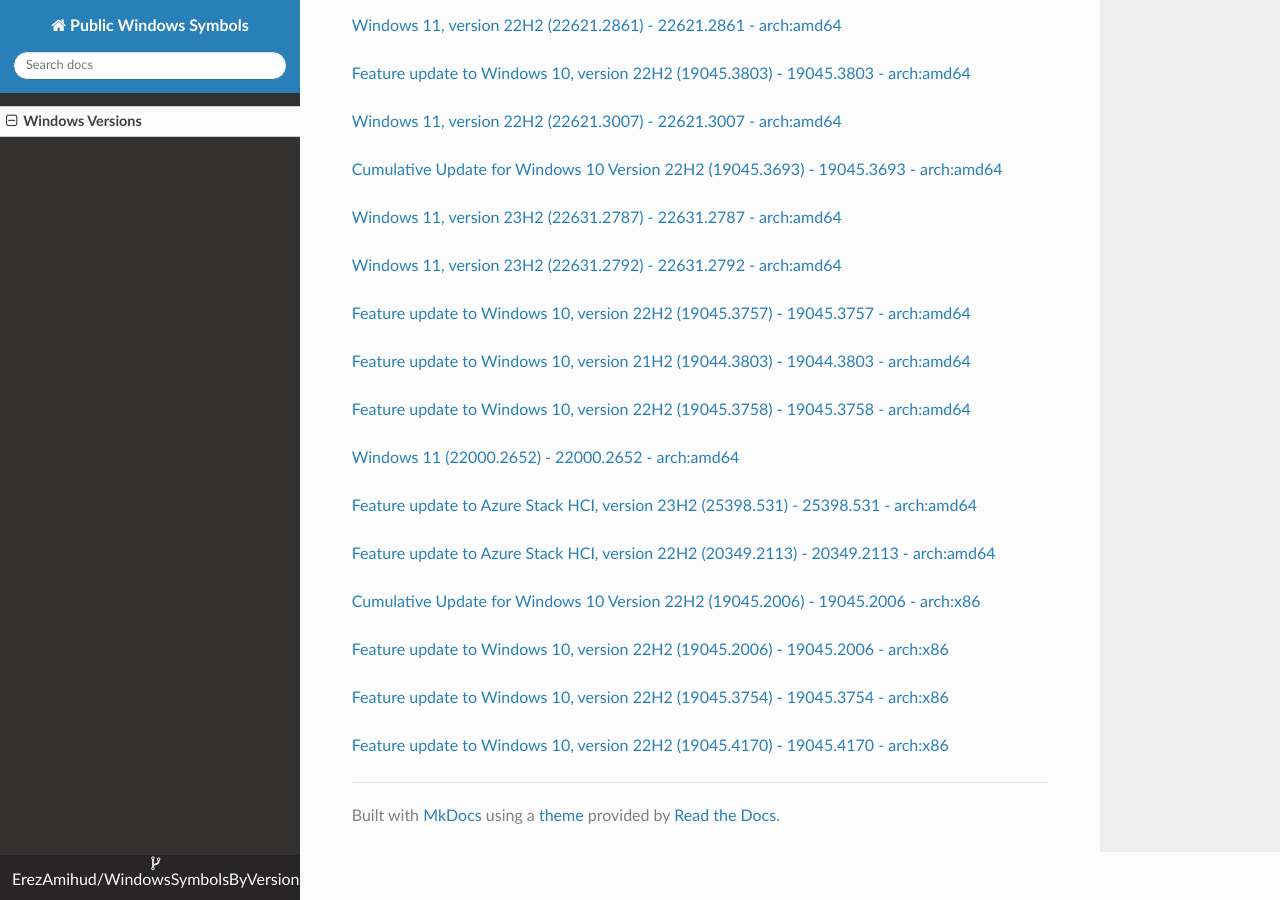
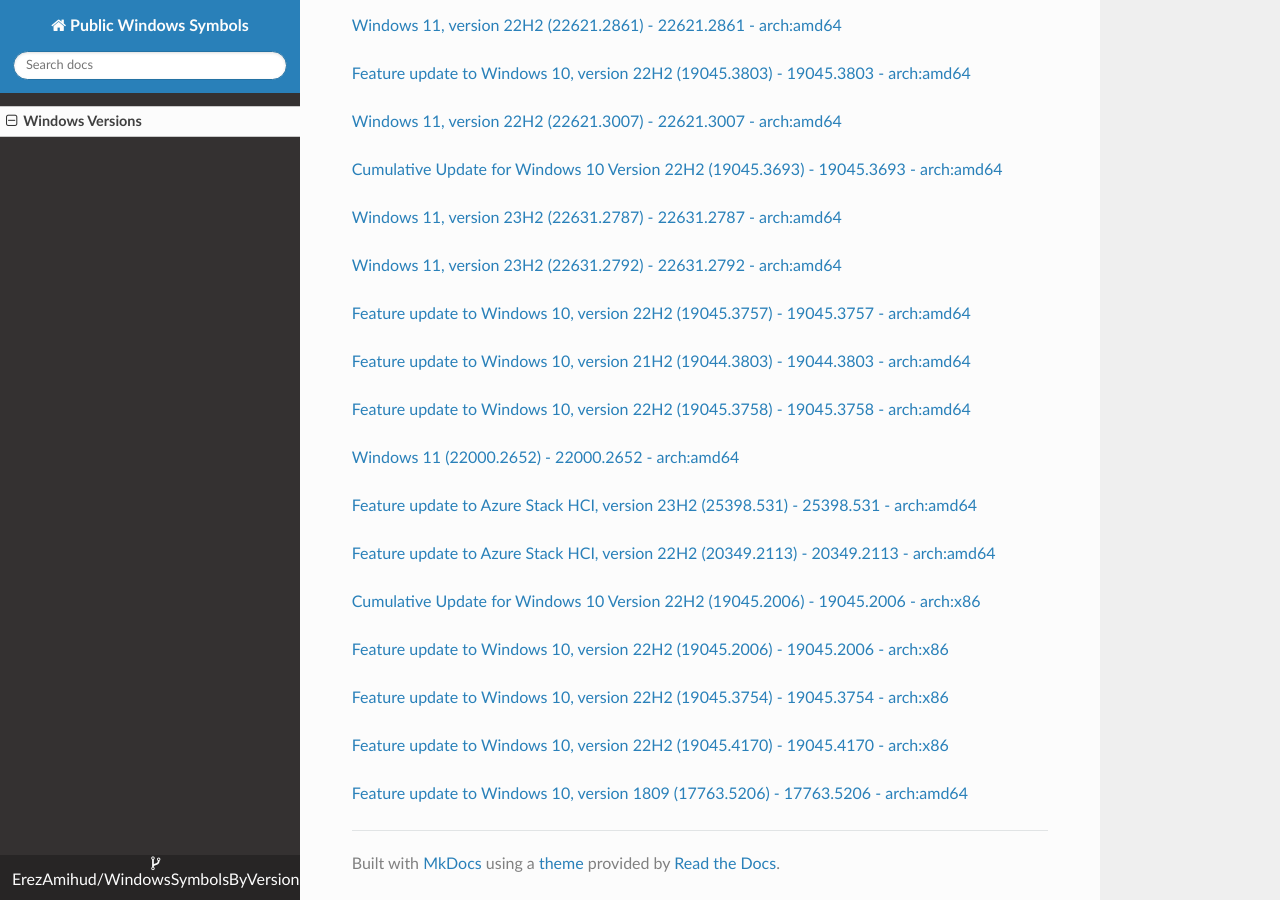
Before and after one commit to ErezAmihud/WindowsSymbolsByVersion, an MkDocs documentation site: the page built from docs/index.md, in a window 1280 px wide and 900 px high, scrolled down 20525 px. Built offline with MkDocs 1.6.1, drawn with Linux system fonts in a browser that asks for light colours; nearby versions of some CDN libraries.

Commit message:
Automated commit, add manifest for c7bccfab-383c-4e8f-a768-361411ca6b21

```diff
--- a/docs/index.md
+++ b/docs/index.md
@@ -1144,3 +1144,6 @@
 
 
 [Feature update to Windows 10, version 22H2 (19045.4170) - 19045.4170 - arch:x86](https://github.com/ErezAmihud/WindowsSymbolsByVersion/blob/main/manifests/ea31efaa-66c7-453b-a3b7-722d13dce058.manifest)
+
+
+[Feature update to Windows 10, version 1809 (17763.5206) - 17763.5206 - arch:amd64](https://github.com/ErezAmihud/WindowsSymbolsByVersion/blob/main/manifests/c7bccfab-383c-4e8f-a768-361411ca6b21.manifest)
```
Also changed, not shown: process_builds.json (+1 -1 lines), 1 other file.
